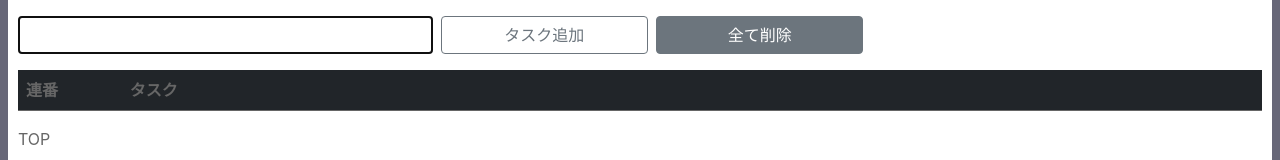
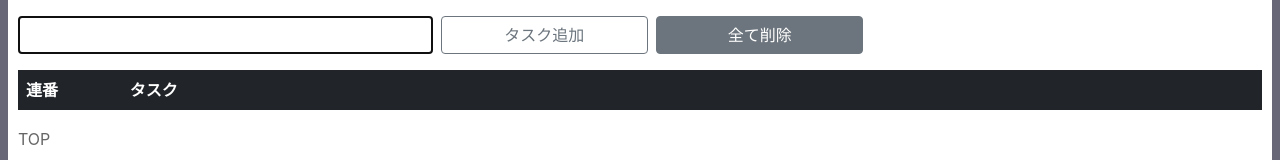
Before and after one commit to uemura5683/svelte-sample, a Svelte app: page / in a window 1280 px wide. Both pictures are taken after a click on the element "Task". Shown: the part 168-328 px from the top of the page. Built offline with nearby package versions, Linux system fonts and the light colour scheme.

Commit message:
レイアウト調整

```diff
--- a/src/components/Task.svelte
+++ b/src/components/Task.svelte
@@ -115,7 +115,17 @@
 </div>
 <style>
 	.c-search input {
-		height: 38px;
+	  height: 38px;
+	}
+	table tr * {
+      color : white;
+	}
+	table tr input,
+	table tr label {
+	  display: inline-block;
+	}
+	table tr label {
+	  width: calc(100% - 30px);
 	}
 	@media (max-width: 767px) {
 		.c-search,
```
Also changed, not shown: public/build/bundle.css, public/build/bundle.js, 1 other file (tests, documents, lock files or other folders).
